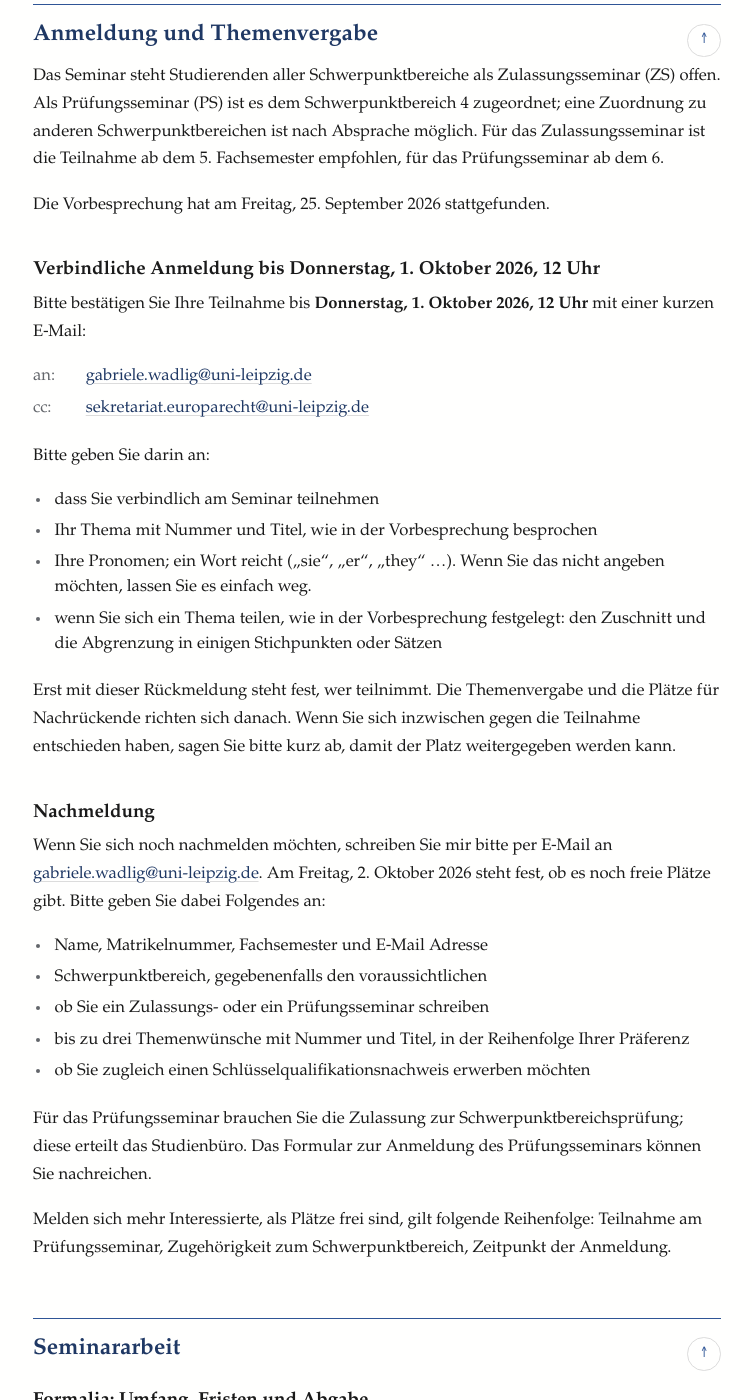
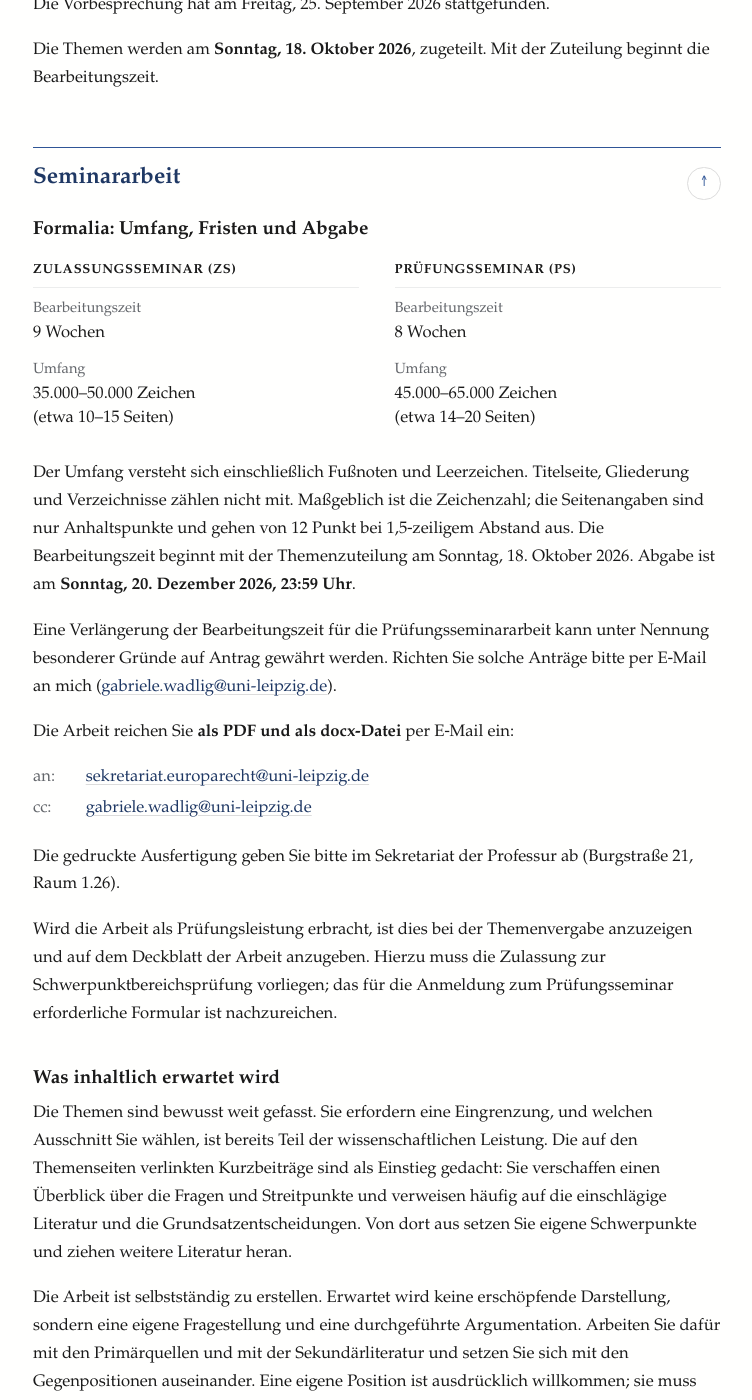
Before and after one commit to gwadlig/Seminar-Europarecht-WiSe-26-27, a Jekyll site: the page built from informationen.md, in a window 1280 px wide and 1400 px high, scrolled down 1524 px. Shown: the whole window, without its empty margins (263-1015 px from the left). Built offline with Jekyll 4.4.1, drawn with Linux system fonts in a browser that asks for light colours; some of the changed text lies outside the part shown.

Commit message:
Add files via upload

```diff
--- a/_config.yml
+++ b/_config.yml
@@ -9,12 +9,11 @@ lehrende: "Dr. Gabriele Wadlig, LL.M. (NYU)"
 lehrende_kurz: "Gabriele Wadlig"
 
 # Kontakt
-# email ist die Hauptadresse: sie steht überall zuerst und ist die
-# einzige, die in der Tabelle bei Anmeldung und Abgabe sowie im
-# Fließtext genannt wird. email2 erscheint nur im Seitenkopf und in
-# der Kontaktzeile der Überblickstabelle.
+# email ist die einzige Adresse auf der Website. email2 bleibt leer;
+# eine zweite Adresse erschiene im Seitenkopf und in der Kontaktzeile
+# der Überblickstabelle.
 email: "gabriele.wadlig@uni-leipzig.de"
-email2: "gabriele.wadlig@law.nyu.edu"
+email2: ""
 
 
 # Termine
@@ -24,24 +23,21 @@ termine:
   anmeldeschluss: "Sonntag, 6.&nbsp;September 2026, 20&nbsp;Uhr"
   vorbesprechung: ""
   vorbesprechung_termin: "Freitag, 25.&nbsp;September 2026"
-  # Verbindliche Anmeldung nach der Vorbesprechung
-  anmeldung_verbindlich: "Donnerstag, 1.&nbsp;Oktober 2026, 12&nbsp;Uhr"
-  # Tag, an dem feststeht, ob es Restplätze für Nachmeldungen gibt
-  restplaetze: "Freitag, 2.&nbsp;Oktober 2026"
+  themenzuteilung: "Sonntag, 18.&nbsp;Oktober 2026"
   vorbesprechung_zugang: "Die Zugangsdaten wurden per E&#8209;Mail verschickt. <strong>Wer keine E&#8209;Mail erhalten hat, schreibt mir bitte kurz.</strong>"
   block: "Mittwoch, 20., bis Freitag, 22.&nbsp;Januar 2027"
   block_hinweis: "in Präsenz in Leipzig"
 
-  bearbeitungsbeginn: ""
-  abgabe_zulassung: ""
+  bearbeitungsbeginn: "Sonntag, 18.&nbsp;Oktober 2026 (Themenzuteilung)"
+  abgabe_zulassung: "Sonntag, 20.&nbsp;Dezember 2026, 23:59&nbsp;Uhr"
   abgabe_pruefung: ""
   beginn_offen: "mit der Themenzuteilung; (das Datum wird hier ergänzt)"
-  abgabe_offen: "wird am Freitag, 2.&nbsp;Oktober 2026, hier ergänzt"
+  abgabe_offen: "wird hier ergänzt"
 
-  linktext: "Anmeldung, Termine und Formalia"
+  linktext: "Termine und Formalia"
   # Kurzfassung für die Handyansicht der Themenseiten
-  linktext_kurz: "Anmeldung und Formalia"
-  linkzusatz: "Verbindliche Anmeldung bis Donnerstag, 1.&nbsp;Oktober 2026, 12&nbsp;Uhr"
+  linktext_kurz: "Termine und Formalia"
+  linkzusatz: "Themenvergabe am 18.&nbsp;Oktober 2026, Abgabe am 20.&nbsp;Dezember 2026"
 
 # Angaben für die Überblickstabelle
 seminar:
--- a/informationen.md
+++ b/informationen.md
@@ -1,11 +1,11 @@
 ---
 layout: seite
-title: "Anmeldung, Termine und Formalia"
+title: "Termine und Formalia"
 permalink: /informationen/
 ---
 
 <nav class="sprung" markdown="0">
-<div><a href="#anmeldung">Anmeldung und Themenvergabe</a>
+<div><a href="#anmeldung">Themenvergabe</a>
 <a href="#arbeit">Seminararbeit</a></div>
 <div><a href="#vortrag">Seminarablauf und Vortrag</a>
 <a href="#betreuung">Betreuung</a></div>
@@ -21,7 +21,6 @@ permalink: /informationen/
 {%- assign sws = site.seminar.sws | strip -%}
 {%- assign swp = site.seminar.schwerpunkt | strip -%}
 <tr><td><span class="zwei">{{ site.seminar.lehrform }}{% if sws != "" %}<br><span class="sws">({{ sws }})</span>{% endif %}</span></td><td><div class="paare"><span class="f">Termin:</span><span>{{ site.termine.block }}{% if site.termine.block_hinweis != "" %}; {{ site.termine.block_hinweis }}{% endif %}</span><span class="f">Raum:</span><span>{% if raum != "" %}{{ raum }}{% else %}wird hier ergänzt{% endif %}</span><span class="f">Empfohlen:</span><span>{{ site.seminar.fachsemester | replace: "; ", "<br>" }}</span>{% if swp != "" %}<span class="f">Schwerpunkt:</span><span>{{ swp | replace: "; ", "<br>" }}</span>{% endif %}</div></td></tr>
-<tr><td>Anmeldung</td><td><div class="paare"><span class="f">Verbindlich bis:</span><span>{{ site.termine.anmeldung_verbindlich }}</span><span class="f">Wohin:</span><span>per E&#8209;Mail<span class="zeile"><span class="fi">an:</span>{% include email.html nur="haupt" %}</span><span class="zeile"><span class="fi">cc:</span><a href="mailto:sekretariat.europarecht@uni-leipzig.de">sekretariat.europarecht@<wbr>uni-leipzig.de</a></span></span></div></td></tr>
 {%- assign beginn_offen = site.termine.beginn_offen -%}
 {%- assign abgabe_offen = site.termine.abgabe_offen -%}
 {%- assign beginn = site.termine.bearbeitungsbeginn | strip -%}
@@ -29,46 +28,19 @@ permalink: /informationen/
 {%- assign abg_p = site.termine.abgabe_pruefung | strip -%}
 <tr><td>Bearbeitungszeit</td><td><div class="paare"><span class="f">Beginn:</span><span>{% if beginn != "" %}{{ beginn }}{% else %}{{ beginn_offen | replace: "; ", "<br>" }}{% endif %}</span><span class="f">ZS:</span><span>9&nbsp;Wochen</span><span class="f">PS:</span><span>8&nbsp;Wochen</span></div></td></tr>
 <tr><td>Umfang</td><td><div class="paare"><span class="f">ZS:</span><span>35.000–50.000&nbsp;Zeichen, etwa 10–15&nbsp;Seiten</span><span class="f">PS:</span><span>45.000–65.000&nbsp;Zeichen, etwa 14–20&nbsp;Seiten</span></div></td></tr>
-<tr><td>Abgabe</td><td><div class="paare">{% if abg_z != "" or abg_p != "" %}<span class="f">ZS:</span><span>{% if abg_z != "" %}{{ abg_z }}{% else %}{{ abgabe_offen }}{% endif %}</span><span class="f">PS:</span><span>{% if abg_p != "" %}{{ abg_p }}{% else %}{{ abgabe_offen }}{% endif %}</span>{% else %}<span class="f">Termin:</span><span>{{ abgabe_offen }}</span>{% endif %}<span class="f">Wohin:</span><span>als PDF und docx<span class="zeile"><span class="fi">an:</span><a href="mailto:sekretariat.europarecht@uni-leipzig.de">sekretariat.europarecht@<wbr>uni-leipzig.de</a></span><span class="zeile"><span class="fi">cc:</span>{% include email.html nur="haupt" %}</span>gedruckt im Sekretariat der Professur<br>(Burgstraße&nbsp;21, Raum&nbsp;1.26)</span></div></td></tr>
+<tr><td>Abgabe</td><td><div class="paare">{% if abg_z != "" and abg_p != "" %}<span class="f">ZS:</span><span>{{ abg_z }}</span><span class="f">PS:</span><span>{{ abg_p }}</span>{% else %}<span class="f">Termin:</span><span>{% if abg_z != "" %}{{ abg_z }}{% elsif abg_p != "" %}{{ abg_p }}{% else %}{{ abgabe_offen }}{% endif %}</span>{% endif %}<span class="f">Wohin:</span><span>als PDF und docx<span class="zeile"><span class="fi">an:</span><a href="mailto:sekretariat.europarecht@uni-leipzig.de">sekretariat.europarecht@<wbr>uni-leipzig.de</a></span><span class="zeile"><span class="fi">cc:</span>{% include email.html nur="haupt" %}</span>gedruckt im Sekretariat der Professur<br>(Burgstraße&nbsp;21, Raum&nbsp;1.26)</span></div></td></tr>
 {%- assign mo = site.seminar.moodle | strip -%}
 </table>
 
 <p class="mehr" markdown="0">{% if mo != "" %}<a href="{{ mo }}">Zum Moodle-Kurs des Seminars <span class="weiterpfeil">→</span></a>{% else %}Der Link zum Moodle-Kurs wird hier ergänzt{% endif %}</p>
 
-## Anmeldung und Themenvergabe <a href="#seitenanfang" class="hoch" aria-label="Zum Seitenanfang">↑</a> {#anmeldung}
+## Themenvergabe <a href="#seitenanfang" class="hoch" aria-label="Zum Seitenanfang">↑</a> {#anmeldung}
 
 Das Seminar steht Studierenden aller Schwerpunktbereiche als Zulassungsseminar (ZS) offen. Als Prüfungsseminar (PS) ist es dem Schwerpunktbereich&nbsp;4 zugeordnet; eine Zuordnung zu anderen Schwerpunktbereichen ist nach Absprache möglich. Für das Zulassungsseminar ist die Teilnahme ab dem 5.&nbsp;Fachsemester empfohlen, für das Prüfungsseminar ab dem 6.
 
 Die Vorbesprechung hat am {{ site.termine.vorbesprechung_termin }} stattgefunden.
 
-### Verbindliche Anmeldung bis {{ site.termine.anmeldung_verbindlich }}
-
-Bitte bestätigen Sie Ihre Teilnahme bis **{{ site.termine.anmeldung_verbindlich }}** mit einer kurzen E&#8209;Mail:
-
-<div class="paare schmal" markdown="0"><span class="f">an:</span><span>{% include email.html nur="haupt" %}</span><span class="f">cc:</span><span><a href="mailto:sekretariat.europarecht@uni-leipzig.de">sekretariat.europarecht@<wbr>uni-leipzig.de</a></span></div>
-
-Bitte geben Sie darin an:
-
-- dass Sie verbindlich am Seminar teilnehmen
-- Ihr Thema mit Nummer und Titel, wie in der Vorbesprechung besprochen
-- Ihre Pronomen; ein Wort reicht („sie“, „er“, „they“ …). Wenn Sie das nicht angeben möchten, lassen Sie es einfach weg.
-- wenn Sie sich ein Thema teilen, wie in der Vorbesprechung festgelegt: den Zuschnitt und die Abgrenzung in einigen Stichpunkten oder Sätzen
-
-Erst mit dieser Rückmeldung steht fest, wer teilnimmt. Die Themenvergabe und die Plätze für Nachrückende richten sich danach. Wenn Sie sich inzwischen gegen die Teilnahme entschieden haben, sagen Sie bitte kurz ab, damit der Platz weitergegeben werden kann.
-
-### Nachmeldung
-
-Wenn Sie sich noch nachmelden möchten, schreiben Sie mir bitte per E&#8209;Mail an {% include email.html nur="haupt" %}. Am {{ site.termine.restplaetze }} steht fest, ob es noch freie Plätze gibt. Bitte geben Sie dabei Folgendes an:
-
-- Name, Matrikelnummer, Fachsemester und E&#8209;Mail Adresse
-- Schwerpunktbereich, gegebenenfalls den voraussichtlichen
-- ob Sie ein Zulassungs- oder ein Prüfungsseminar schreiben
-- bis zu drei Themenwünsche mit Nummer und Titel, in der Reihenfolge Ihrer Präferenz
-- ob Sie zugleich einen Schlüsselqualifikationsnachweis erwerben möchten
-
-Für das Prüfungsseminar brauchen Sie die Zulassung zur Schwerpunktbereichsprüfung; diese erteilt das Studienbüro. Das Formular zur Anmeldung des Prüfungsseminars können Sie nachreichen.
-
-Melden sich mehr Interessierte, als Plätze frei sind, gilt folgende Reihenfolge: Teilnahme am Prüfungsseminar, Zugehörigkeit zum Schwerpunktbereich, Zeitpunkt der Anmeldung.
+Die Themen werden am **{{ site.termine.themenzuteilung }}**, zugeteilt. Mit der Zuteilung beginnt die Bearbeitungszeit.
 
 ## Seminararbeit <a href="#seitenanfang" class="hoch" aria-label="Zum Seitenanfang">↑</a> {#arbeit}
 
@@ -79,7 +51,7 @@ Melden sich mehr Interessierte, als Plätze frei sind, gilt folgende Reihenfolge
 <div><p class="typ">Prüfungsseminar (PS)</p><dl><dt>Bearbeitungszeit</dt><dd>8&nbsp;Wochen</dd><dt>Umfang</dt><dd>45.000–65.000&nbsp;Zeichen<br>(etwa 14–20&nbsp;Seiten)</dd></dl></div>
 </div>
 
-Der Umfang versteht sich einschließlich Fußnoten und Leerzeichen. Titelseite, Gliederung und Verzeichnisse zählen nicht mit. Maßgeblich ist die Zeichenzahl; die Seitenangaben sind nur Anhaltspunkte und gehen von 12&nbsp;Punkt bei 1,5&#8209;zeiligem Abstand aus. Die Bearbeitungszeit beginnt mit der endgültigen Themenzuteilung.
+Der Umfang versteht sich einschließlich Fußnoten und Leerzeichen. Titelseite, Gliederung und Verzeichnisse zählen nicht mit. Maßgeblich ist die Zeichenzahl; die Seitenangaben sind nur Anhaltspunkte und gehen von 12&nbsp;Punkt bei 1,5&#8209;zeiligem Abstand aus. Die Bearbeitungszeit beginnt mit der Themenzuteilung am {{ site.termine.themenzuteilung }}. Abgabe ist am **{{ site.termine.abgabe_zulassung }}**.
 
 
 Eine Verlängerung der Bearbeitungszeit für die Prüfungsseminararbeit kann unter Nennung besonderer Gründe auf Antrag gewährt werden. Richten Sie solche Anträge bitte per E&#8209;Mail an mich ({% include email.html nur="haupt" %}).
```
